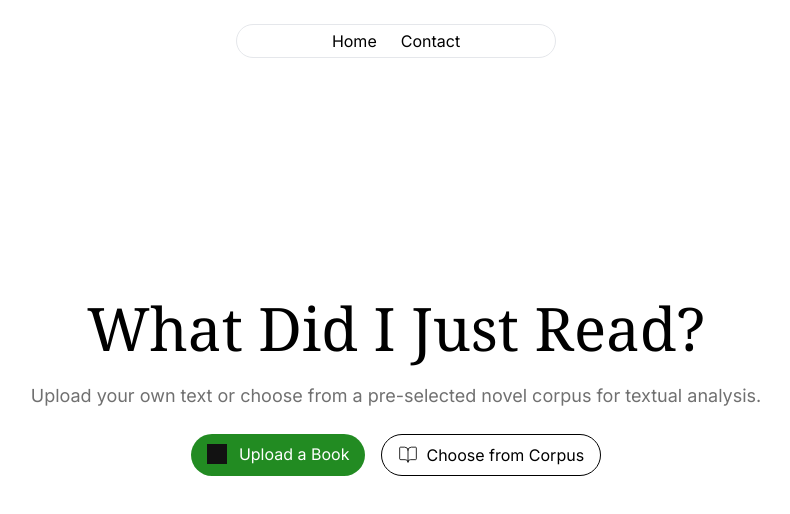
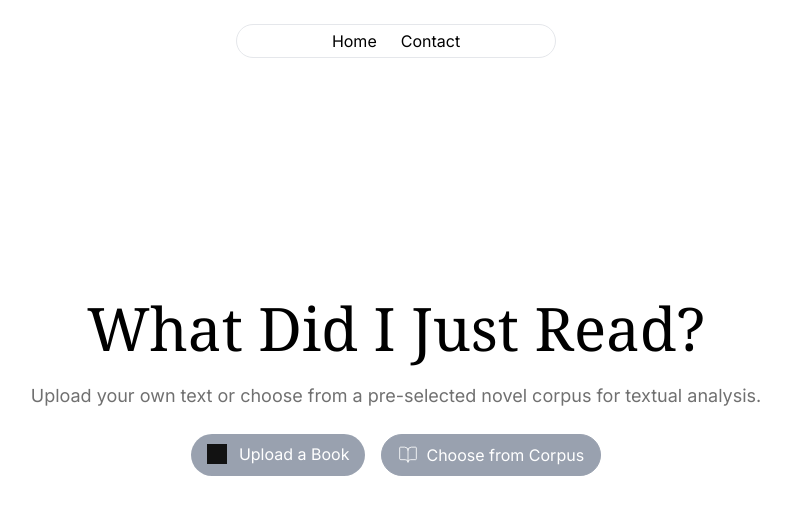
Before and after one commit to matthewmcccc/wdijr, a React (Vite) app in the folder frontend/: page / in a window 1280 px wide. Shown: the top 514 px of the page, without its empty margins (244-1034 px from the left). Built offline with nearby package versions, Linux system fonts and the light colour scheme; grey boxes are pictures that could not be loaded.

Commit message:
fix(frontend): disable buttons while collecting user feedback

```diff
--- a/frontend/src/pages/Home.tsx
+++ b/frontend/src/pages/Home.tsx
@@ -111,13 +111,13 @@ const Home = () => {
                         </p>
                         <div className="flex gap-4">
                             <input id="file-upload" type="file" accept=".epub" className="hidden" onChange={(e) => handleFileSelect(e.target.files ? e.target.files[0] : null)} />
-                            <button className="bg-brand-cta text-white font-dewi py-2 px-4 rounded-4xl cursor-pointer hover:bg-brand-cta-hover
+                            <button disabled={true} className="bg-brand-cta text-white font-dewi py-2 px-4 rounded-4xl cursor-pointer hover:bg-brand-cta-hover disable disabled:bg-gray-400 disabled:cursor-not-allowed
                                 duration-300 transition-all" onClick={() => document.getElementById("file-upload")?.click()}>
                                 <img src={uploadIcon} alt="Upload Icon" className="inline-block w-5 h-5 mr-3 mb-1 fill-white
                                 invert brightness-150" />
                                     Upload a Book
                             </button>
-                            <button onClick={() => { setShowModal(true); setBlur(true); }} className="flex flex-row gap-2 bg-white border-black-500 border text-black font-dewi py-2 px-4 rounded-4xl cursor-pointer hover:bg-black hover:text-white
+                            <button disabled={true} onClick={() => { setShowModal(true); setBlur(true); }} className="flex flex-row gap-2 bg-white border-black-500 border text-black font-dewi py-2 px-4 rounded-4xl cursor-pointer hover:bg-black hover:text-white disabled:bg-gray-400 disabled:text-white disabled:border-gray-400 disabled:cursor-not-allowed
                                 duration-300 transition-all">
                                 <svg xmlns="http://www.w3.org/2000/svg" width="20" height="20" viewBox="0 0 24 20" fill="none" stroke="currentColor" stroke-width="1" stroke-linecap="round" stroke-linejoin="round" className="lucide lucide-book-open-icon lucide-book-open"><path d="M12 7v14"/><path d="M3 18a1 1 0 0 1-1-1V4a1 1 0 0 1 1-1h5a4 4 0 0 1 4 4 4 4 0 0 1 4-4h5a1 1 0 0 1 1 1v13a1 1 0 0 1-1 1h-6a3 3 0 0 0-3 3 3 3 0 0 0-3-3z"/></svg>                                    Choose from Corpus
                             </button>
```
Also changed, not shown: 1 other file (tests, documents, lock files or other folders).
